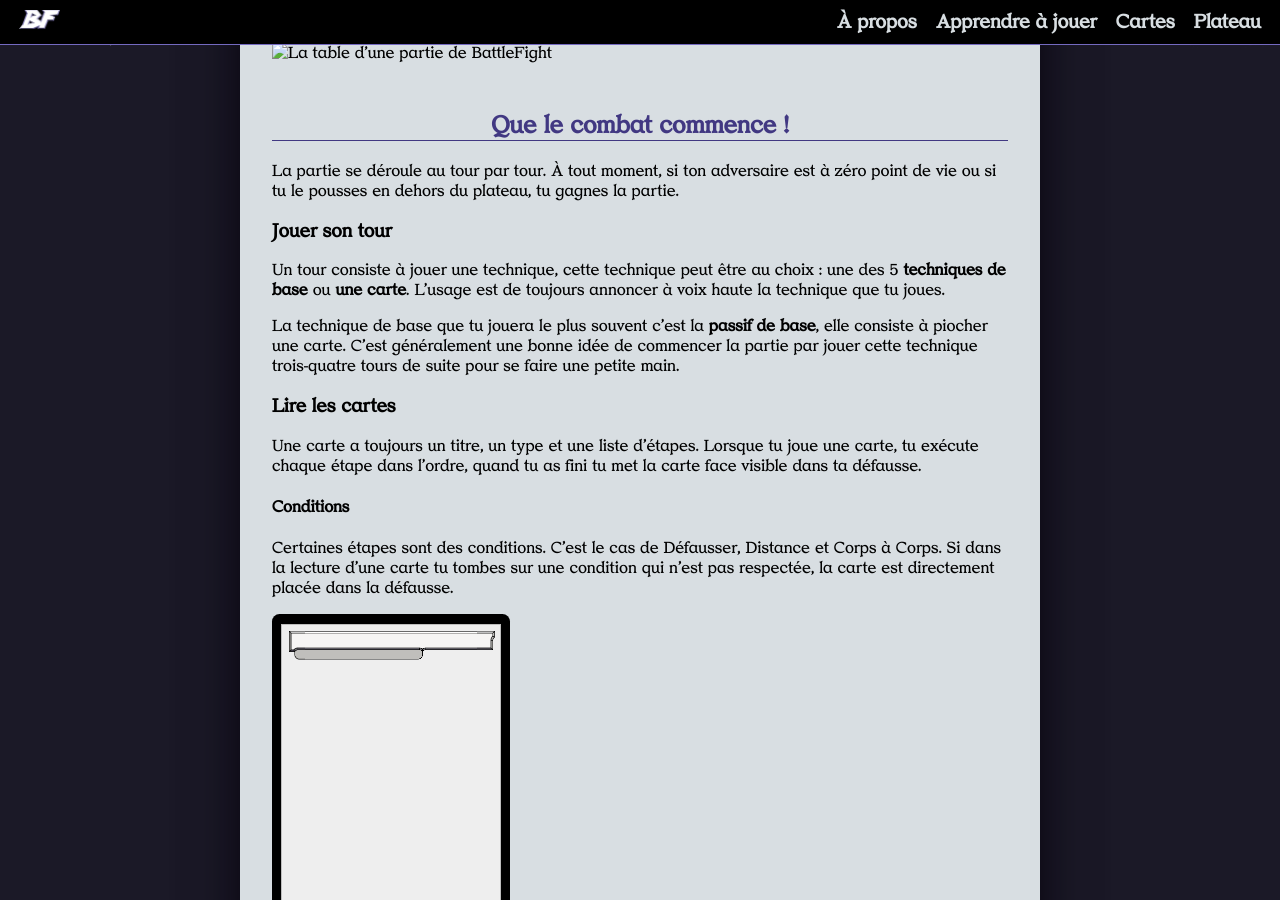
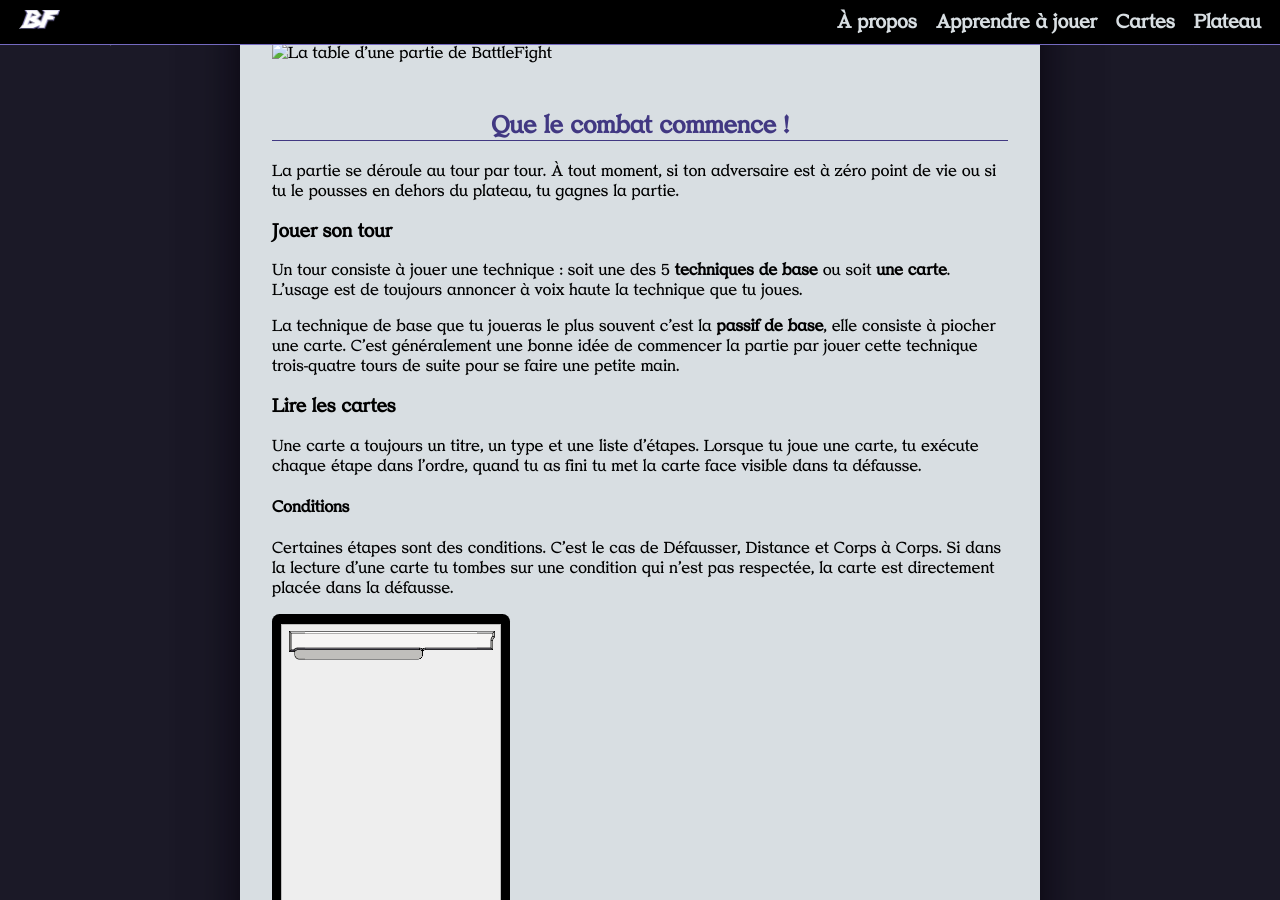
Before and after one commit to dracdrac/BATTLEFIGHT, a Jekyll site: the page built from ressources/apprendre.md, in a window 1280 px wide and 900 px high, scrolled down 851 px. Built offline with Jekyll 4.4.1, drawn with Linux system fonts in a browser that asks for light colours; our own code applies the rules of GitHub Pages for plain Markdown files; the repository's description, which GitHub fills in, is left out.

Commit message:
Update apprendre.md

```diff
--- a/ressources/apprendre.md
+++ b/ressources/apprendre.md
@@ -34,9 +34,9 @@
 
 ### Jouer son tour
 
-Un tour consiste à jouer une technique, cette technique peut être au choix : une des 5 **techniques de base** ou **une carte**. L'usage est de toujours annoncer à voix haute la technique que tu joues.
+Un tour consiste à jouer une technique : soit une des 5 **techniques de base** ou soit **une carte**. L'usage est de toujours annoncer à voix haute la technique que tu joues.
 
-La technique de base que tu jouera le plus souvent c'est la **passif de base**, elle consiste à piocher une carte. C'est généralement une bonne idée de commencer la partie par jouer cette technique trois-quatre tours de suite pour se faire une petite main.
+La technique de base que tu joueras le plus souvent c'est la **passif de base**, elle consiste à piocher une carte. C'est généralement une bonne idée de commencer la partie par jouer cette technique trois-quatre tours de suite pour se faire une petite main.
 
 ### Lire les cartes
 
```
